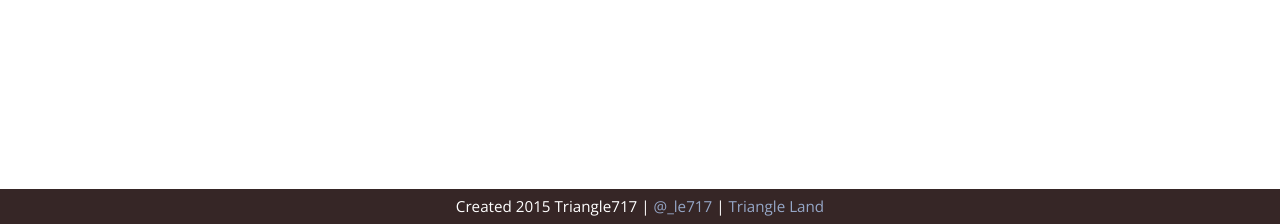
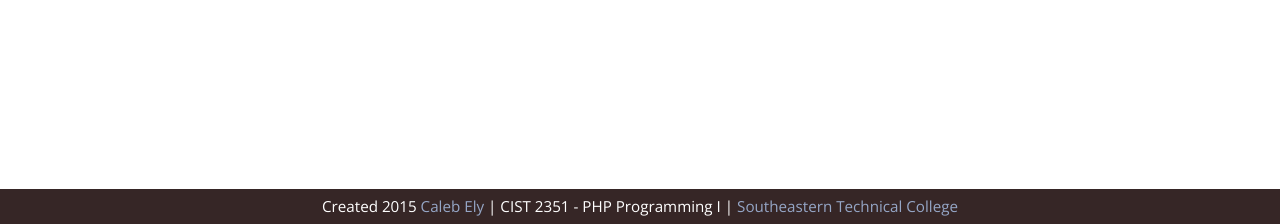
Before and after one commit to le717/PHP-Hangman, a PHP site: page / in a window 1280 px wide. Shown: the part 576-800 px from the top of the page. Run offline with PHP 8.4, Linux system fonts and the light colour scheme; data that the repository does not hold is empty.

Commit message:
Update footer

```diff
--- a/index.php
+++ b/index.php
@@ -50,8 +50,8 @@
   </form>
 
   <footer>
-    <div>Created 2015 Triangle717 <span class="breaker"></span> <a target="_blank" href="https://twitter.com/_le717">@_le717</a>
-    <span class="breaker"></span> <a target="_blank" href="http://le717.github.io/">Triangle Land</a></div>
+    <div>Created 2015 <a target="_blank" href="https://twitter.com/_le717">Caleb Ely</a> <span class="breaker"></span> CIST&nbsp;2351&nbsp;-&nbsp;PHP Programming I
+    <span class="breaker"></span> <a target="_blank" href="http://www.southeasterntech.edu">Southeastern&nbsp;Technical&nbsp;College</a></div>
   </footer>
 
   <script async src="js/microajax.min.js"></script>
```
